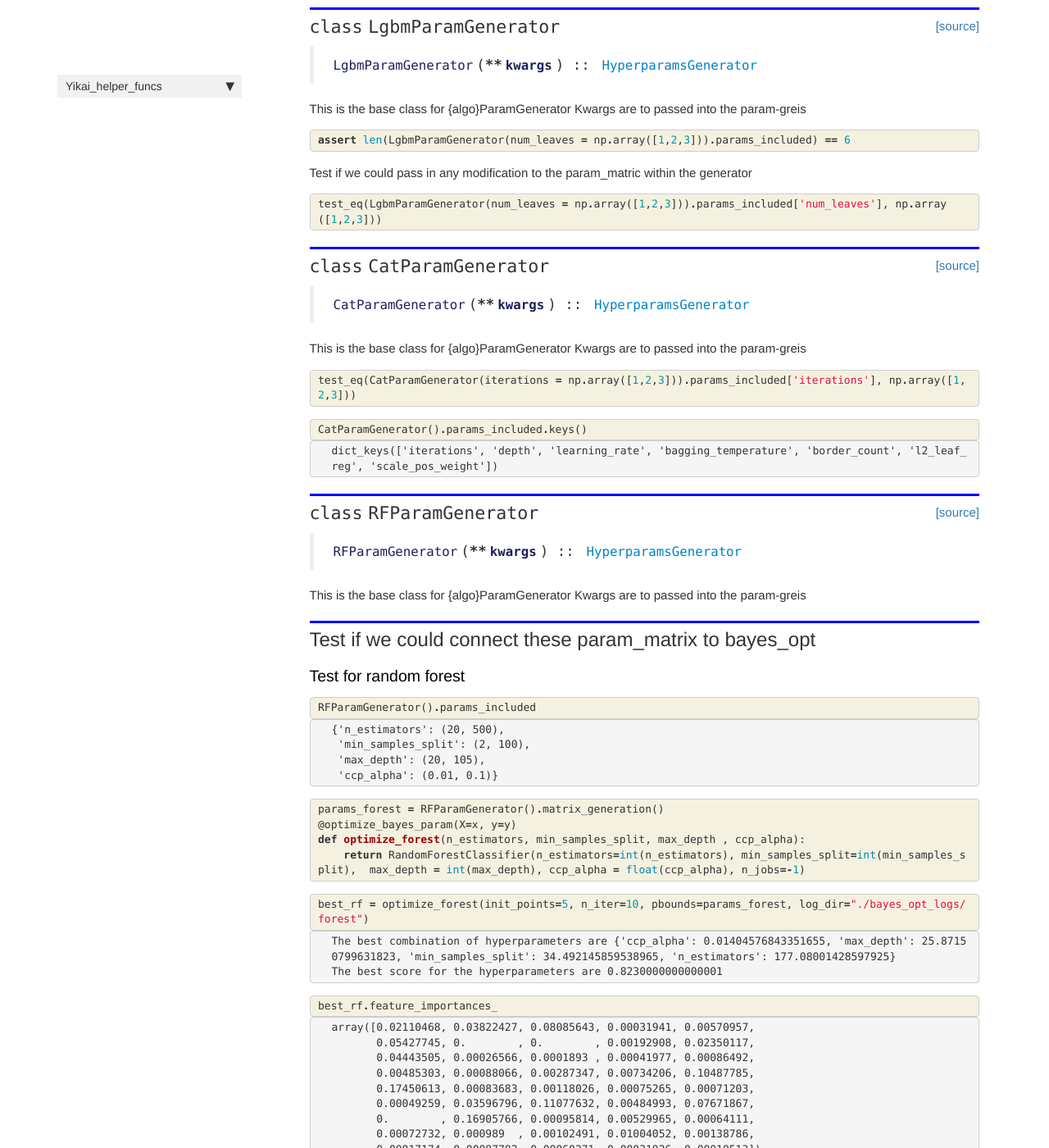
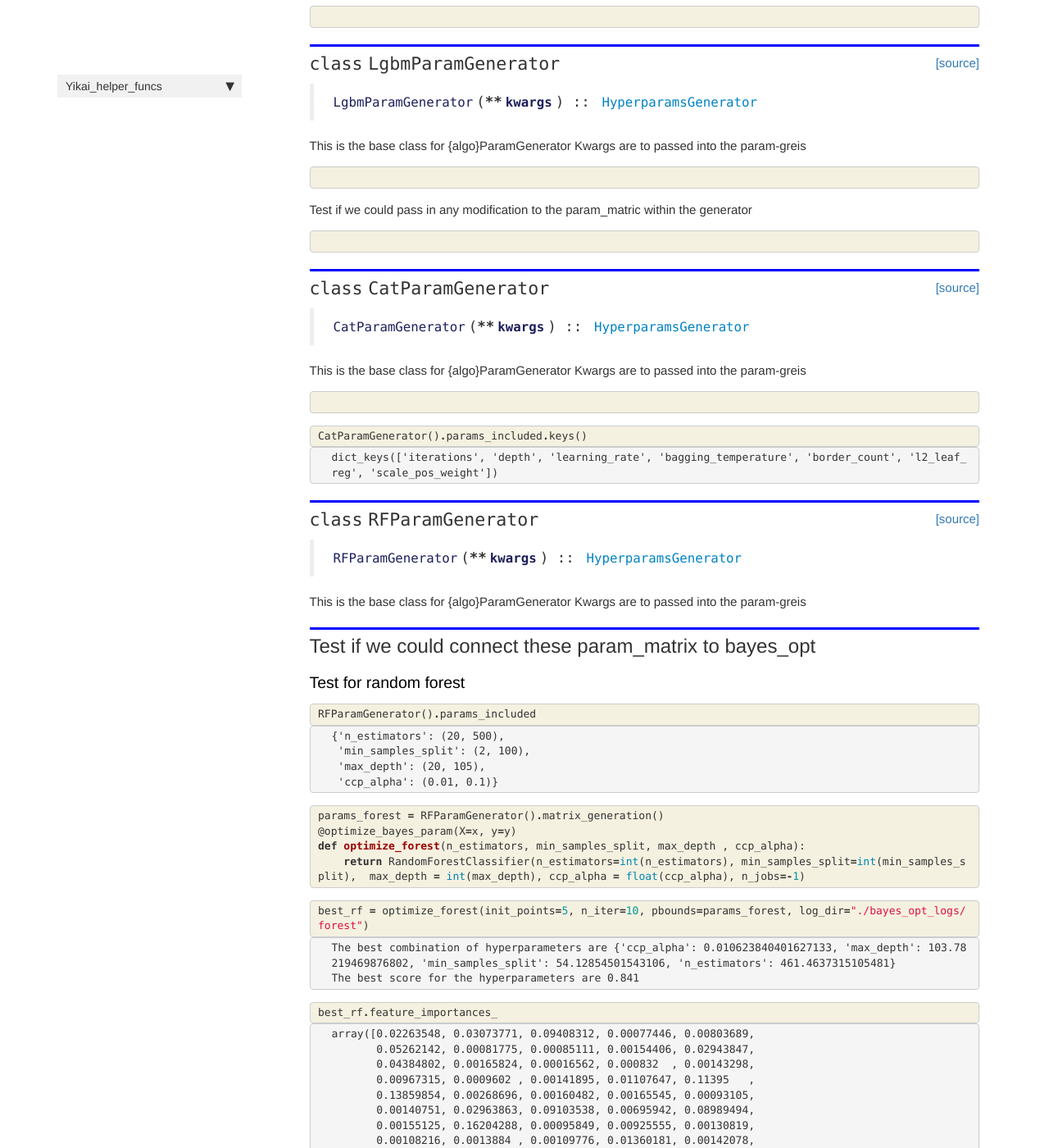
Before and after one commit to DavidykZhao/Yikai_helper_funcs, a Jekyll site: the page built from docs/param_finetune.html, in a window 1280 px wide and 1400 px high, scrolled down 1014 px. Shown: the whole window at 82% size. Built offline with Jekyll 4.4.1, drawn with Linux system fonts in a browser that asks for light colours; nearby versions of some CDN libraries; comment, search, counter and statistics services are not loaded; some of the changed text lies outside the part shown.

Commit message:
see if resolves

```diff
--- a/Yikai_helper_funcs/__init__.py
+++ b/Yikai_helper_funcs/__init__.py
@@ -1,4 +1,4 @@
-__version__ = "0.1.2"
+__version__ = "0.1.3"
 
 #from fastai.tabular.all import *
 
--- a/docs/param_finetune.html
+++ b/docs/param_finetune.html
@@ -48,6 +48,21 @@ nb_path: "03_param_finetune.ipynb"
 </pre></div>
 
     </div>
+</div>
+</div>
+
+<div class="output_wrapper">
+<div class="output">
+
+<div class="output_area">
+
+<div class="output_subarea output_stream output_stdout output_text">
+<pre>The autoreload extension is already loaded. To reload it, use:
+  %reload_ext autoreload
+</pre>
+</div>
+</div>
+
 </div>
 </div>
 
@@ -130,7 +145,7 @@ Kwargs are to passed into the param-greis</p>
 
 <div class="inner_cell">
     <div class="input_area">
-<div class=" highlight hl-ipython3"><pre><span></span><span class="k">assert</span> <span class="nb">len</span><span class="p">(</span><span class="n">XgboostParamGenerator</span><span class="p">()</span><span class="o">.</span><span class="n">params_included</span><span class="p">)</span> <span class="o">==</span> <span class="mi">6</span>
+<div class=" highlight hl-ipython3"><pre><span></span>
 </pre></div>
 
     </div>
@@ -180,7 +195,7 @@ Kwargs are to passed into the param-greis</p>
 
 <div class="inner_cell">
     <div class="input_area">
-<div class=" highlight hl-ipython3"><pre><span></span><span class="k">assert</span> <span class="nb">len</span><span class="p">(</span><span class="n">LgbmParamGenerator</span><span class="p">(</span><span class="n">num_leaves</span> <span class="o">=</span> <span class="n">np</span><span class="o">.</span><span class="n">array</span><span class="p">([</span><span class="mi">1</span><span class="p">,</span><span class="mi">2</span><span class="p">,</span><span class="mi">3</span><span class="p">]))</span><span class="o">.</span><span class="n">params_included</span><span class="p">)</span> <span class="o">==</span> <span class="mi">6</span>
+<div class=" highlight hl-ipython3"><pre><span></span>
 </pre></div>
 
     </div>
@@ -204,7 +219,7 @@ Kwargs are to passed into the param-greis</p>
 
 <div class="inner_cell">
     <div class="input_area">
-<div class=" highlight hl-ipython3"><pre><span></span><span class="n">test_eq</span><span class="p">(</span><span class="n">LgbmParamGenerator</span><span class="p">(</span><span class="n">num_leaves</span> <span class="o">=</span> <span class="n">np</span><span class="o">.</span><span class="n">array</span><span class="p">([</span><span class="mi">1</span><span class="p">,</span><span class="mi">2</span><span class="p">,</span><span class="mi">3</span><span class="p">]))</span><span class="o">.</span><span class="n">params_included</span><span class="p">[</span><span class="s1">&#39;num_leaves&#39;</span><span class="p">],</span> <span class="n">np</span><span class="o">.</span><span class="n">array</span><span class="p">([</span><span class="mi">1</span><span class="p">,</span><span class="mi">2</span><span class="p">,</span><span class="mi">3</span><span class="p">]))</span>
+<div class=" highlight hl-ipython3"><pre><span></span>
 </pre></div>
 
     </div>
@@ -254,7 +269,7 @@ Kwargs are to passed into the param-greis</p>
 
 <div class="inner_cell">
     <div class="input_area">
-<div class=" highlight hl-ipython3"><pre><span></span><span class="n">test_eq</span><span class="p">(</span><span class="n">CatParamGenerator</span><span class="p">(</span><span class="n">iterations</span> <span class="o">=</span> <span class="n">np</span><span class="o">.</span><span class="n">array</span><span class="p">([</span><span class="mi">1</span><span class="p">,</span><span class="mi">2</span><span class="p">,</span><span class="mi">3</span><span class="p">]))</span><span class="o">.</span><span class="n">params_included</span><span class="p">[</span><span class="s1">&#39;iterations&#39;</span><span class="p">],</span> <span class="n">np</span><span class="o">.</span><span class="n">array</span><span class="p">([</span><span class="mi">1</span><span class="p">,</span><span class="mi">2</span><span class="p">,</span><span class="mi">3</span><span class="p">]))</span>
+<div class=" highlight hl-ipython3"><pre><span></span>
 </pre></div>
 
     </div>
@@ -418,8 +433,8 @@ Kwargs are to passed into the param-greis</p>
 <div class="output_area">
 
 <div class="output_subarea output_stream output_stdout output_text">
-<pre>The best combination of hyperparameters are {&#39;ccp_alpha&#39;: 0.01404576843351655, &#39;max_depth&#39;: 25.87150799631823, &#39;min_samples_split&#39;: 34.492145859538965, &#39;n_estimators&#39;: 177.08001428597925}
-The best score for the hyperparameters are 0.8230000000000001
+<pre>The best combination of hyperparameters are {&#39;ccp_alpha&#39;: 0.010623840401627133, &#39;max_depth&#39;: 103.78219469876802, &#39;min_samples_split&#39;: 54.12854501543106, &#39;n_estimators&#39;: 461.4637315105481}
+The best score for the hyperparameters are 0.841
 </pre>
 </div>
 </div>
@@ -452,15 +467,15 @@ The best score for the hyperparameters are 0.8230000000000001
 
 
 <div class="output_text output_subarea output_execute_result">
-<pre>array([0.02110468, 0.03822427, 0.08085643, 0.00031941, 0.00570957,
-       0.05427745, 0.        , 0.        , 0.00192908, 0.02350117,
-       0.04443505, 0.00026566, 0.0001893 , 0.00041977, 0.00086492,
-       0.00485303, 0.00088066, 0.00287347, 0.00734206, 0.10487785,
-       0.17450613, 0.00083683, 0.00118026, 0.00075265, 0.00071203,
-       0.00049259, 0.03596796, 0.11077632, 0.00484993, 0.07671867,
-       0.        , 0.16905766, 0.00095814, 0.00529965, 0.00064111,
-       0.00072732, 0.000989  , 0.00102491, 0.01004052, 0.00138786,
-       0.00817174, 0.00087782, 0.00060271, 0.00031926, 0.00018513])</pre>
+<pre>array([0.02263548, 0.03073771, 0.09408312, 0.00077446, 0.00803689,
+       0.05262142, 0.00081775, 0.00085111, 0.00154406, 0.02943847,
+       0.04384802, 0.00165824, 0.00016562, 0.000832  , 0.00143298,
+       0.00967315, 0.0009602 , 0.00141895, 0.01107647, 0.11395   ,
+       0.13859854, 0.00268696, 0.00160482, 0.00165545, 0.00093105,
+       0.00140751, 0.02963863, 0.09103538, 0.00695942, 0.08989494,
+       0.00155125, 0.16204288, 0.00095849, 0.00925555, 0.00130819,
+       0.00108216, 0.0013884 , 0.00109776, 0.01360181, 0.00142078,
+       0.0112368 , 0.00154017, 0.00054215, 0.00092282, 0.00108196])</pre>
 </div>
 
 </div>
--- a/docs/tab_ae.html
+++ b/docs/tab_ae.html
@@ -172,7 +172,7 @@ nb_path: "02_tab_ae.ipynb"
 <div class="inner_cell">
     <div class="input_area">
 <div class=" highlight hl-ipython3"><pre><span></span><span class="n">learn</span> <span class="o">=</span> <span class="n">tabular_learner</span><span class="p">(</span><span class="n">dls</span><span class="p">,</span> <span class="n">layers</span><span class="o">=</span><span class="p">[</span><span class="mi">200</span><span class="p">,</span><span class="mi">100</span><span class="p">],</span> <span class="n">metrics</span><span class="o">=</span><span class="p">[</span><span class="n">accuracy</span><span class="p">])</span>
-<span class="n">learn</span><span class="o">.</span><span class="n">fit</span><span class="p">(</span><span class="mi">5</span><span class="p">,</span> <span class="mf">1e-2</span><span class="p">)</span>
+<span class="c1">#learn.fit(5, 1e-2)</span>
 </pre></div>
 
     </div>
```
Also changed, not shown: 3 other files.
